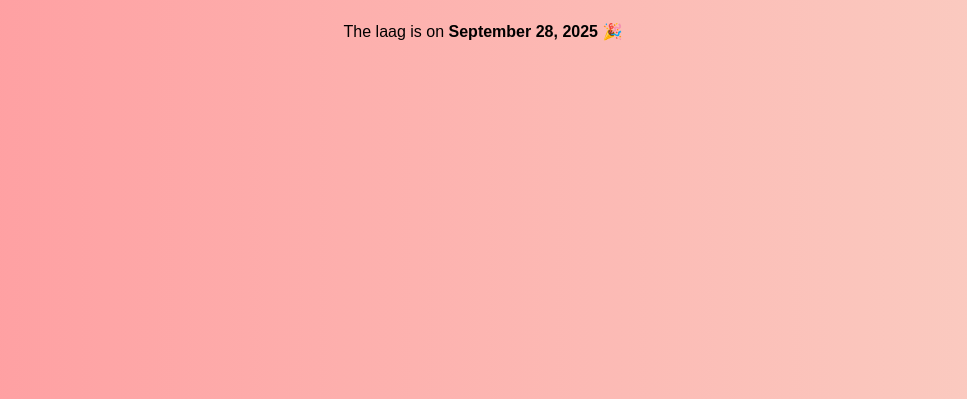
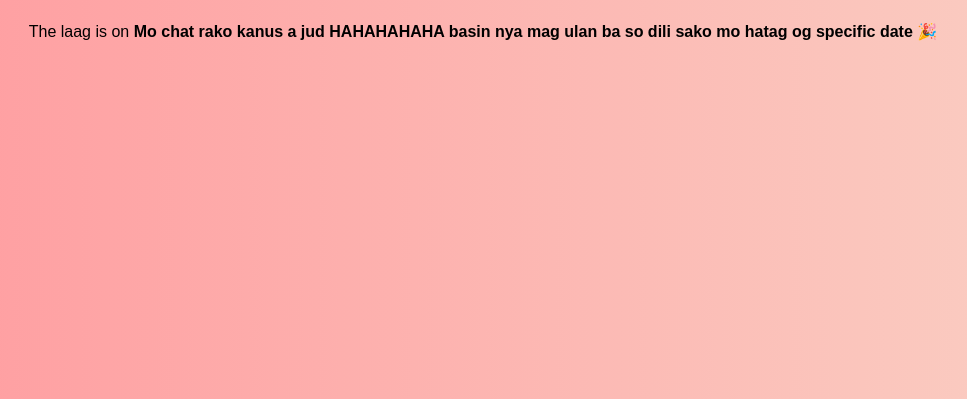
Before and after one commit to reymondtv1/invitation-1, a plain HTML site: page birthday.html in a window 1280 px wide. Shown: the part 417-816 px from the top of the page, without its empty margins (157-1124 px from the left). Drawn offline with Linux system fonts and the light colour scheme.

Commit message:
Update birthday.html

```diff
--- a/birthday.html
+++ b/birthday.html
@@ -19,6 +19,6 @@
 </head>
 <body>
   <h1>🎂 Save the Date 🎂</h1>
-  <p>The laag is on <strong>September 28, 2025</strong> 🎉</p>
+  <p>The laag is on <strong>Mo chat rako kanus a jud HAHAHAHAHA basin nya mag ulan ba so dili sako mo hatag og specific date</strong> 🎉</p>
 </body>
 </html>
```
